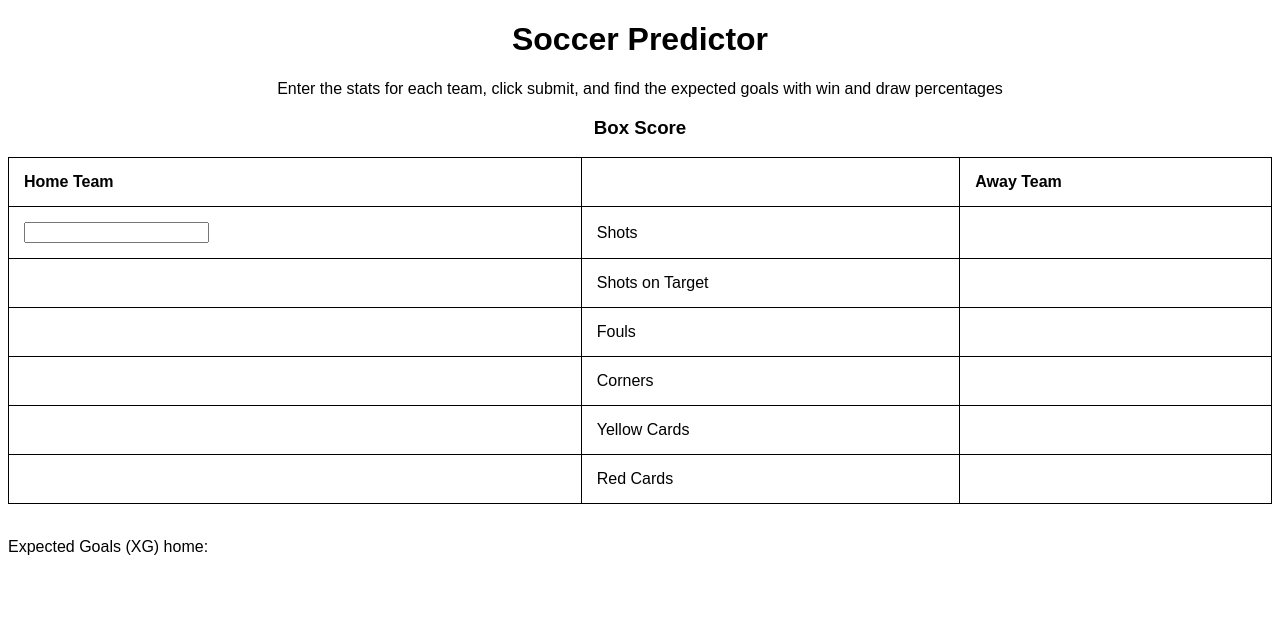
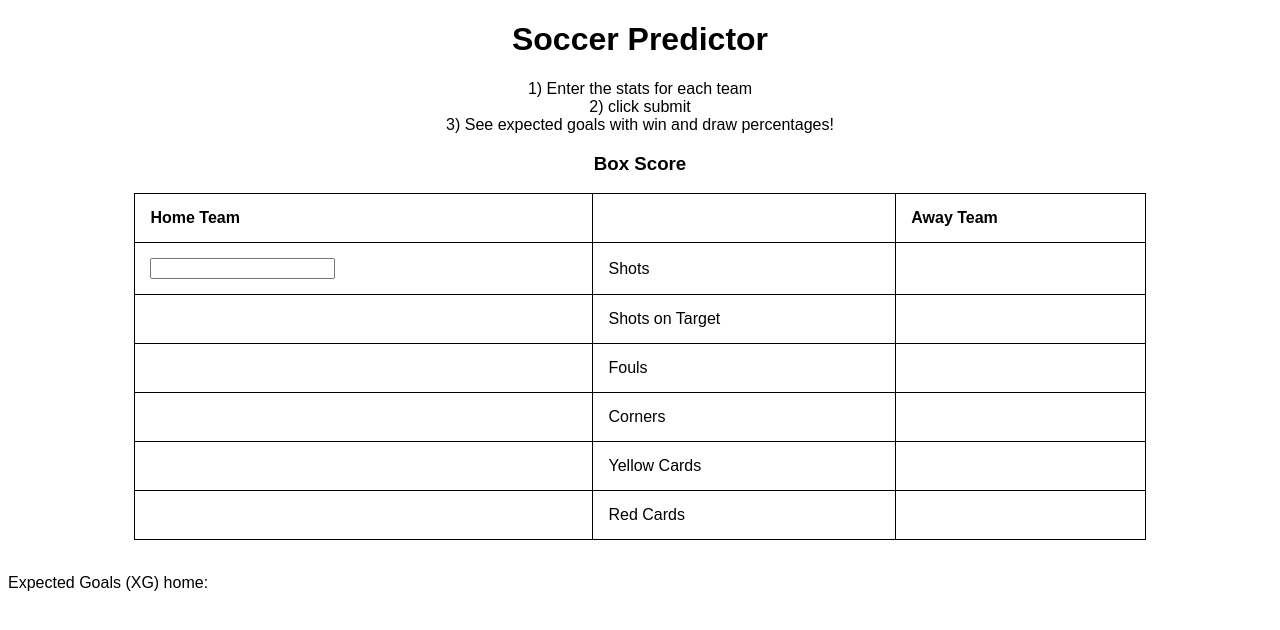
Before and after one commit to skvarnaj/Soccer-Predictor, a Flask app: page / in a window 1280 px wide. Shown: the top 630 px of the page. Run offline with Flask 2, Linux system fonts and the light colour scheme.

Commit message:
minor html tweaks

```diff
--- a/templates/home.html
+++ b/templates/home.html
@@ -4,7 +4,11 @@
 <link rel= "stylesheet" type= "text/css" href="{{ url_for('static', filename='css/main.css') }}" />
 <style>
   table {
-    width:100%;
+    width:80%;
+  }
+  table.center {
+  margin-left: auto;
+  margin-right: auto;
   }
   table, th, td {
     border: 1px solid black;
@@ -30,11 +34,13 @@
 
 
 <h1>Soccer Predictor</h1>
-<body>Enter the stats for each team, click submit, and find the expected goals with win and draw percentages</body>
+<body> 1) Enter the stats for each team<br></body>
+<body>2) click submit<br></body>
+<body>3) See expected goals with win and draw percentages!<br></body>
 
 <h3>Box Score</h3>
 
-<table>
+<table class = "center">
   <tr>
     <th>Home Team</th>
     <th></th>
```
